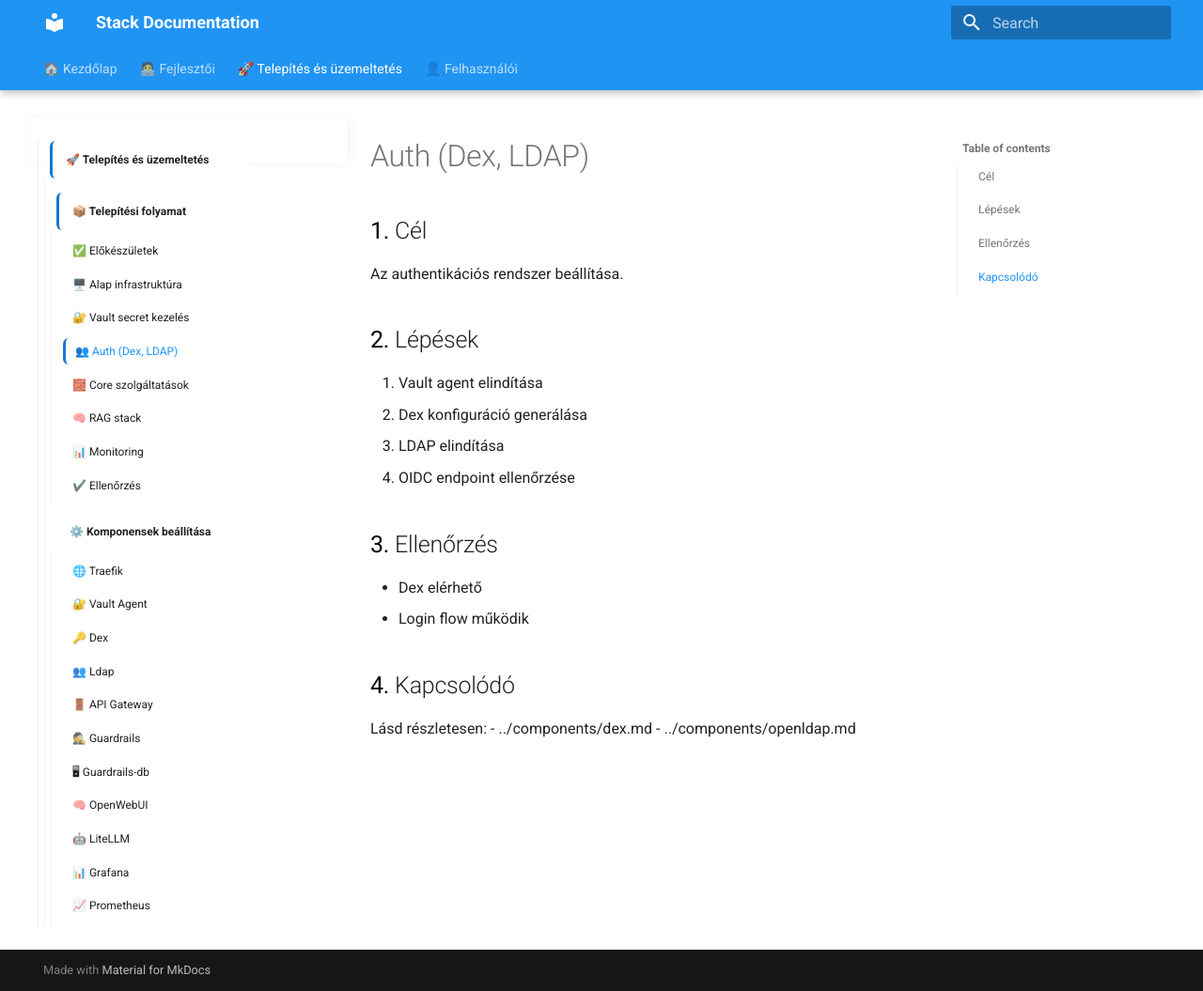
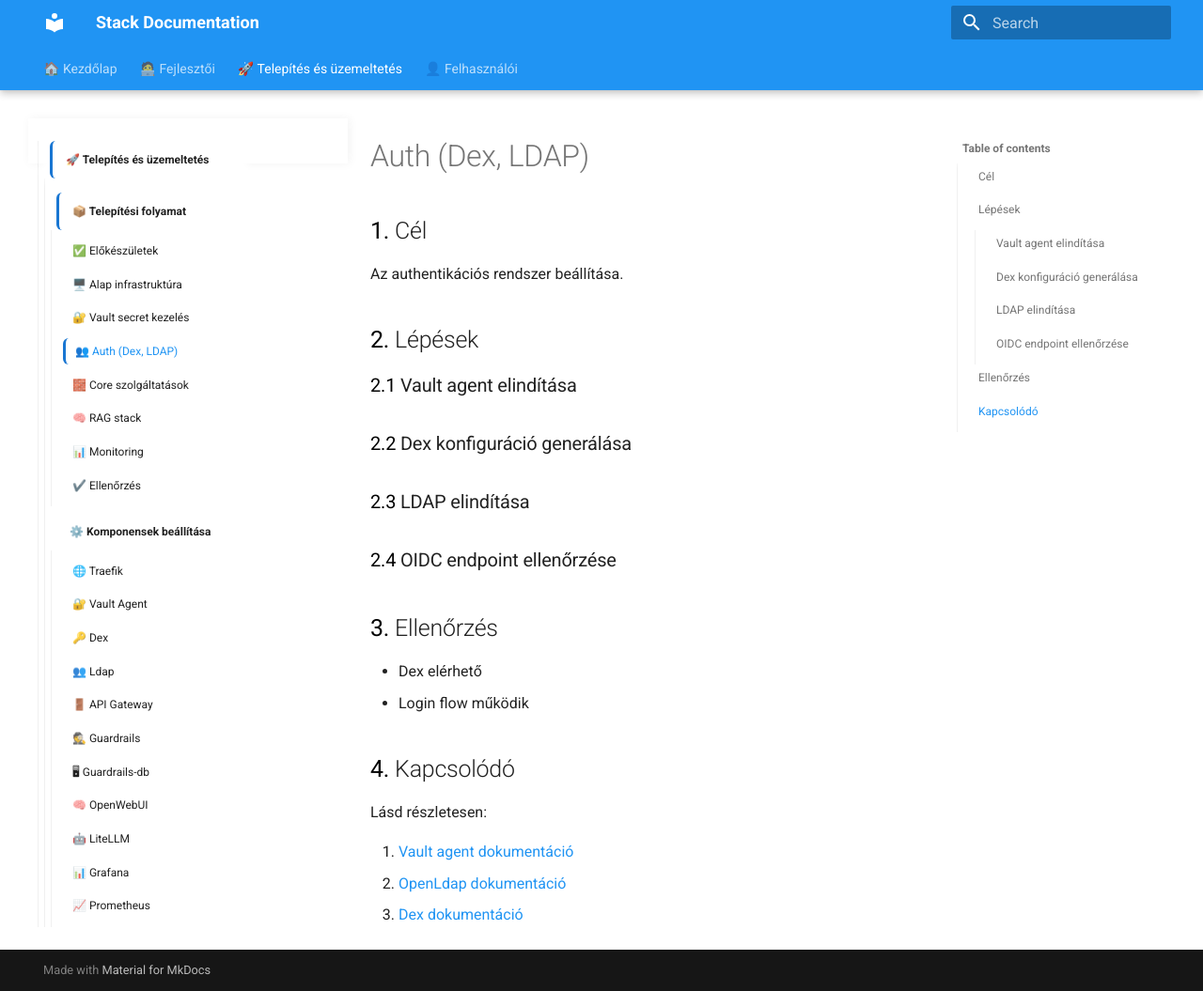
Before and after one commit to zelinaclarity/CLA_AI_KERET_2025_MKDOCS, an MkDocs documentation site: the page built from docs/ops/install/auth.md, in a window 1280 px wide and 1055 px high. Shown: the whole window at 94% size. Built offline with MkDocs 1.6.1 and Material for MkDocs 9.7.7, drawn with Linux system fonts in a browser that asks for light colours.

Commit message:
vault és auth md fájlok módosítása, linkekkel bővítve

```diff
--- a/docs/ops/install/auth.md
+++ b/docs/ops/install/auth.md
@@ -19,5 +19,7 @@
 ## Kapcsolódó
 
 Lásd részletesen:
-- ../components/dex.md
-- ../components/openldap.md
+
+1. [Vault agent dokumentáció](../components/vault-agent.md)
+2. [OpenLdap dokumentáció](../components/ldap.md)
+3. [Dex dokumentáció](../components/dex.md)
```
Also changed, not shown: other parts of docs/ops/install/auth.md (+4 -4 lines), docs/developer/supporting_components/vault.md (+8 -0 lines).
